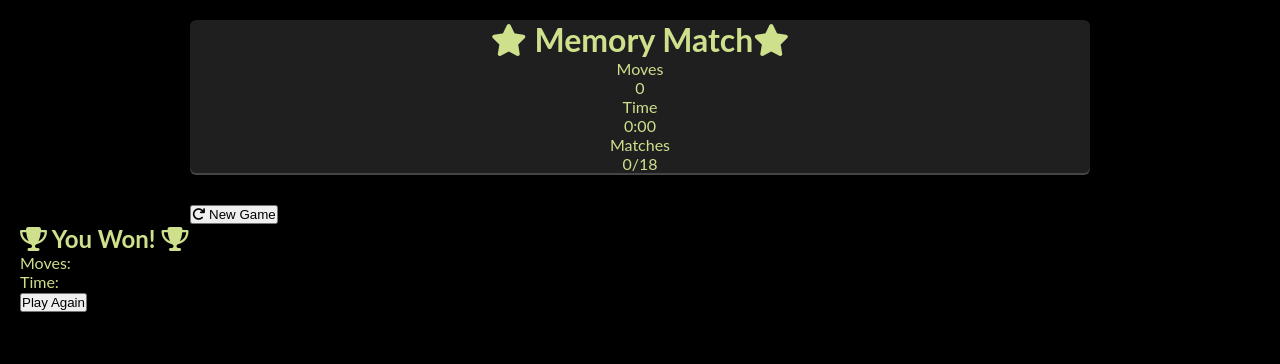
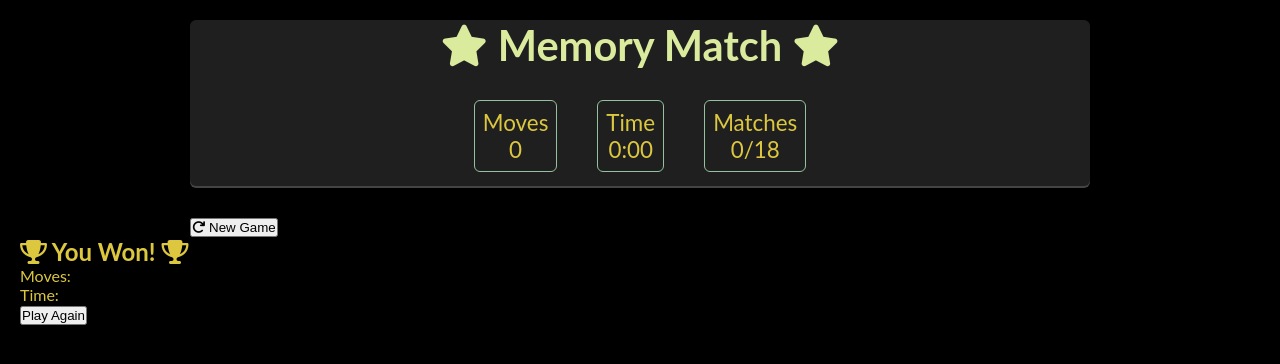
Before and after one commit to angelikakasia/game-memory-cards, a plain HTML site: page index.html in a window 1280 px wide. Drawn offline with Linux system fonts and the light colour scheme.

Commit message:
background2

```diff
--- a/css/style.css
+++ b/css/style.css
@@ -7,7 +7,7 @@
 body {
     font-family: "Lato", "Arial", sans-serif;
     background: #000000;
-    color: rgb(206, 224, 140);
+    color: rgb(220, 199, 63);
     padding: 20px;
     min-height: 100vh;
 }
@@ -22,3 +22,27 @@ body {
     margin-bottom: 30px;
     box-shadow: 0 2px 0 #454343
 }
+
+h1 {
+    color: rgb(218, 235, 157);
+    font-size: 2.6em;
+    margin-bottom: 30px;
+}
+.stats {
+    display: flex;
+    justify-content: center;
+    gap: 40px;
+    font-size: 1.4em;
+    flex-wrap: wrap;
+}
+
+.stat{
+    margin-bottom: 14px;
+    padding: 8px;
+    border: 1.5px solid rgb(148, 194, 158);
+    border-radius: 6px;
+}
+/*.stat-label {
+    font-size: 0.9em;
+    margin-bottom: 5px;
+}*/
```
Also changed, not shown: index.html (+2 -2 lines).
